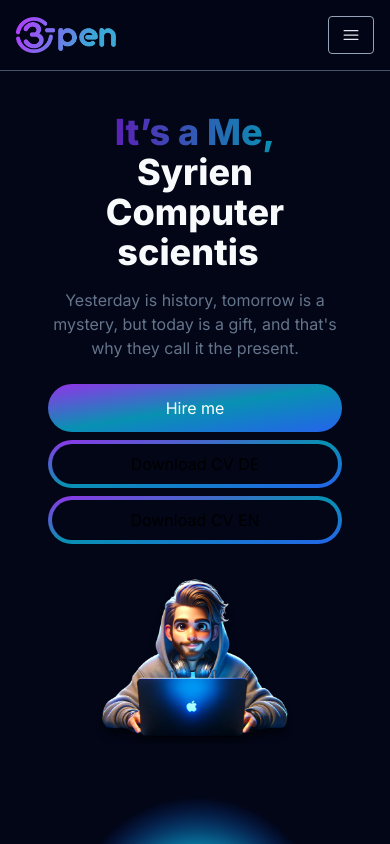
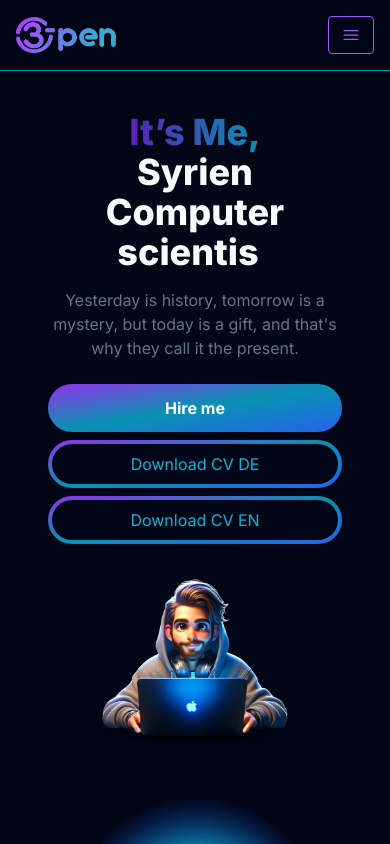
Before and after one commit to 3spoen/portfolio, a Next.js app: page / in a window 390 px wide. Shown: the top 844 px of the page. Built offline with nearby package versions, Linux system fonts and the light colour scheme.

Commit message:
adjusting the colors in the componants

```diff
--- a/app/Comp/Footer.jsx
+++ b/app/Comp/Footer.jsx
@@ -16,7 +16,7 @@ export const Footer = () => {
                 </div>
             </span>
             <p className=' text-slate-600'>
-            © 2023. All rights reserved.
+            © 2024. All rights reserved.
             </p>
         </div>
     </footer>
--- a/app/Comp/HeroSection.jsx
+++ b/app/Comp/HeroSection.jsx
@@ -17,7 +17,7 @@ const HeroSection = () => {
             <div className="col-span-7 place-self-center text-center sm:text-left justify-self-start">
             <h1 className=" text-slate-50 mb-4 text-4xl sm:text-5xl lg:text-6xl lg:leading-none font-extrabold">
                 <span className="text-transparent bg-clip-text bg-gradient-to-r from-violet-800 to-cyan-600">
-                It’s a Me,{" "}
+                It’s Me,{" "}
                     </span>
                         <br></br>
                         <TypeAnimation
@@ -47,19 +47,19 @@ const HeroSection = () => {
                     smooth={true}
                     offset={0}
                     duration={1000}
-                    className=" hover:bg-gradient-to-br hover:from-purple-600 hover:via-cyan-400 hover:to-blue-600 hover:text-black px-11  py-3  text-white   rounded-full inline-block w-full sm:w-fit mr-4 bg-gradient-to-br from-purple-600 via-cyan-600 to-blue-600  ">
+                    className=" hover:bg-gradient-to-br font-bold hover:from-purple-600 hover:via-cyan-400 hover:to-blue-600 hover:text-black px-11  py-3  text-white   rounded-full inline-block w-full sm:w-fit mr-4 bg-gradient-to-br from-purple-600 via-cyan-600 to-blue-600  ">
                         Hire me
                         </Link>
                     <a href="https://www.3spoen.de/docs/cv_DEU.pdf" download="cv_DEU.pdf"  alt="alt text" target="_blank" rel="noopener noreferrer">
                         <button  className="px-1  py-1 inline-block rounded-full w-full sm:w-fit bg-gradient-to-br from-purple-600 via-cyan-600 to-blue-600 mr-4 mt-2">
-                            <span className="block bg-slate-950 hover:bg-slate-800 rounded-full px-5 py-2">
+                            <span className="block bg-slate-950 hover:bg-slate-800 rounded-full px-5 py-2 text-cyan-500">
                                 Download CV DE
                             </span>
                         </button>
                     </a>
                     <a href="https://www.3spoen.de/docs/cv_EN.pdf" download="cv_EN.pdf" alt="alt text" target="_blank" rel="noopener noreferrer" >
                         <button  className="px-1  py-1 inline-block rounded-full w-full sm:w-fit bg-gradient-to-br from-purple-600 via-cyan-600 to-blue-600  mt-2">
-                            <span className="block bg-slate-950 hover:bg-slate-800 rounded-full px-5 py-2">
+                            <span className="block bg-slate-950 hover:bg-slate-800 rounded-full px-5 py-2 text-cyan-500">
                                 Download CV EN
                             </span>
                         </button>
--- a/app/Comp/Navbar.jsx
+++ b/app/Comp/Navbar.jsx
@@ -30,7 +30,7 @@ const Navbar = ()=> {
       };
 
   return (
-    <nav className=" z-20 fixed top-0 right-0 left-0 border-b border-b-slate-600 bg-slate-950 bg-opacity-80  ">
+    <nav className=" z-20 fixed top-0 right-0 left-0 border-b border-b-cyan-600 bg-slate-950 bg-opacity-80  ">
         <div className="flex flex-wrap container  items-center justify-between mx-auto  py-4 md:py-4 lg:py-6 px-4">
             <Link
             to="top"
@@ -52,11 +52,11 @@ const Navbar = ()=> {
             <div className="mobile-menu block md:hidden">
                 {
                     !navbarOpen ?(
-                        <button onClick={()=>setNavbarOpen(true)} className="text-slate-200 flex  items-center px-3 py-2 border rounded border-slate-400 hover:text-white hover:border-white">
+                        <button onClick={()=>setNavbarOpen(true)} className="text-purple-500 flex  items-center px-3 py-2 border rounded border-purple-500 hover:text-cyan-500 hover:border-cyan-500">
                             <Bars3Icon className="h-5 w-5"/>
                         </button>
                     ):(
-                        <button onClick={()=>setNavbarOpen(false)} className="text-slate-200 flex  items-center px-3 py-2 border rounded border-slate-400 hover:text-white hover:border-white">
+                        <button onClick={()=>setNavbarOpen(false)} className="text-purple-500 flex  items-center px-3 py-2 border rounded border-purple-500 hover:text-cyan-500 hover:border-cyan-500">
                             <XMarkIcon className="h-5 w-5"/>
                         </button>
                     )
```
